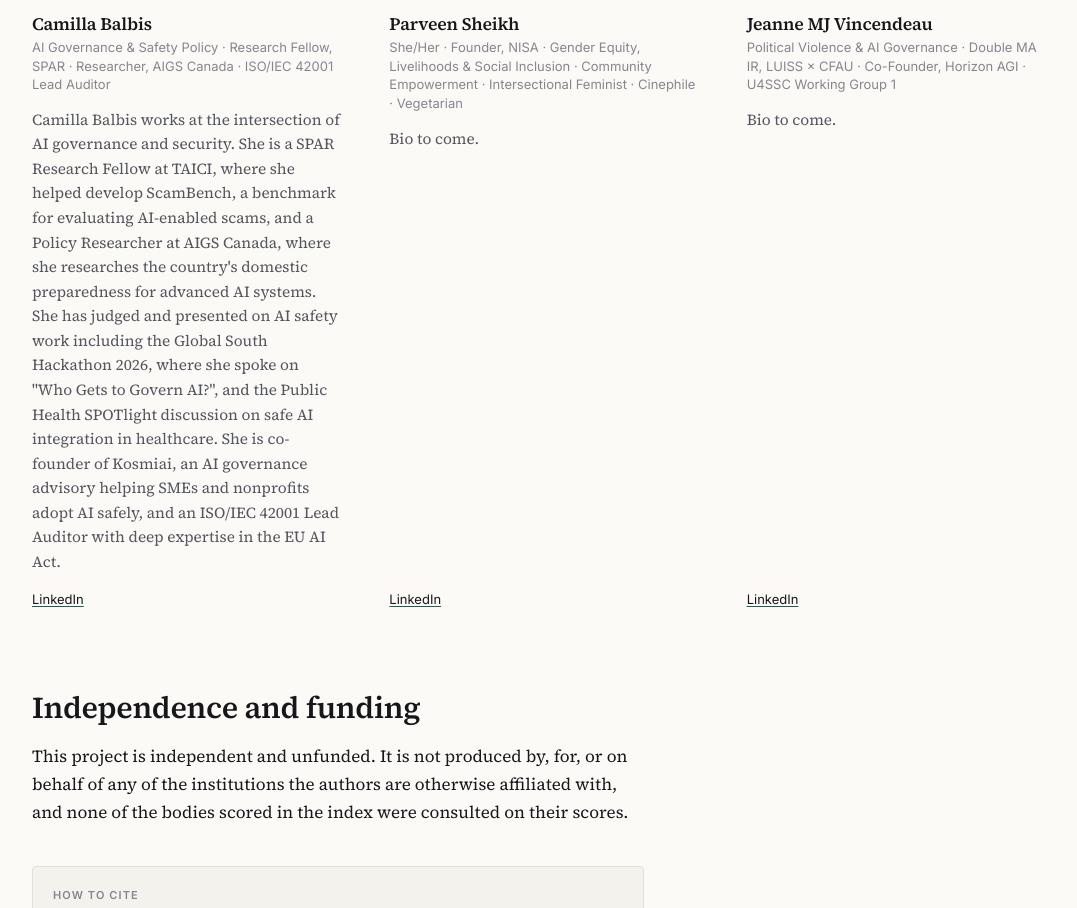
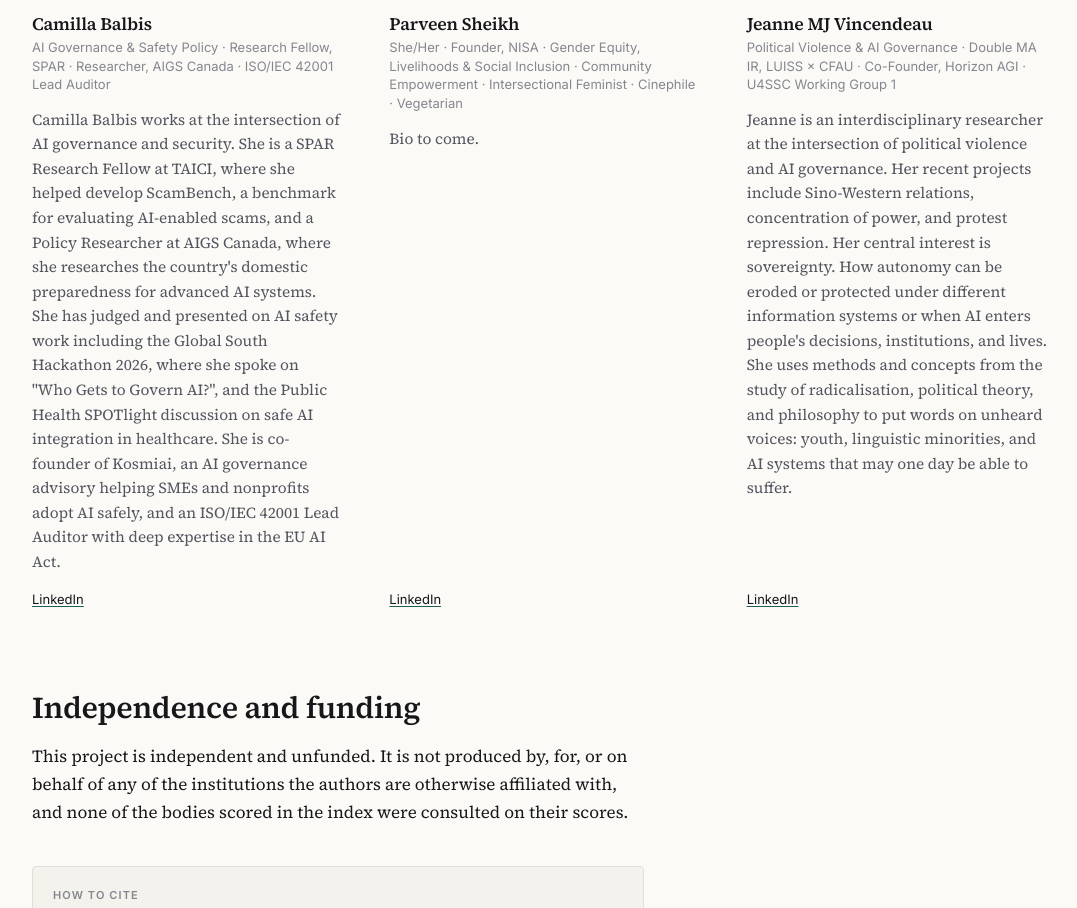
Before and after one commit to adrianbis/governance_index, a plain HTML site: page index.html in a window 1280 px wide. Shown: the part 1215-2123 px from the top of the page, without its empty margins (96-1173 px from the left). Drawn offline with Linux system fonts and the light colour scheme.

Commit message:
Update index.html

```diff
--- a/index.html
+++ b/index.html
@@ -146,7 +146,8 @@
           <!-- EDIT ME: Jeanne's bio. Two or three sentences, around 45 words,
                to match the length of the other two. -->
           <p class="bio">
-            Bio to come.
+            Jeanne is an interdisciplinary researcher at the intersection of political violence and AI governance. Her recent projects include Sino-Western relations, concentration of power, and protest repression.
+Her central interest is sovereignty. How autonomy can be eroded or protected under different information systems or when AI enters people's decisions, institutions, and lives. She uses methods and concepts from the study of radicalisation, political theory, and philosophy to put words on unheard voices: youth, linguistic minorities, and AI systems that may one day be able to suffer.
           </p>
           <p class="links">
             <a href="https://www.linkedin.com/in/jeanne-vincendeau/" rel="noopener">LinkedIn</a>
```
